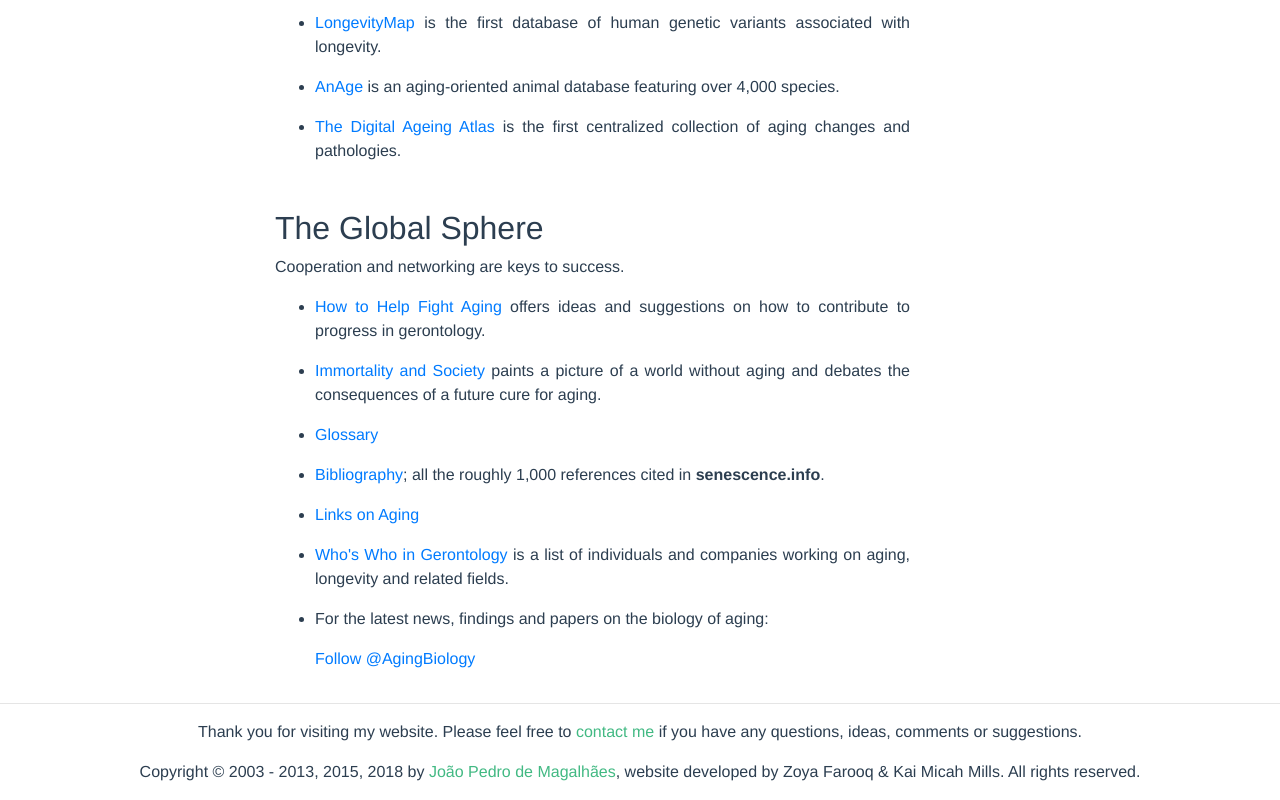
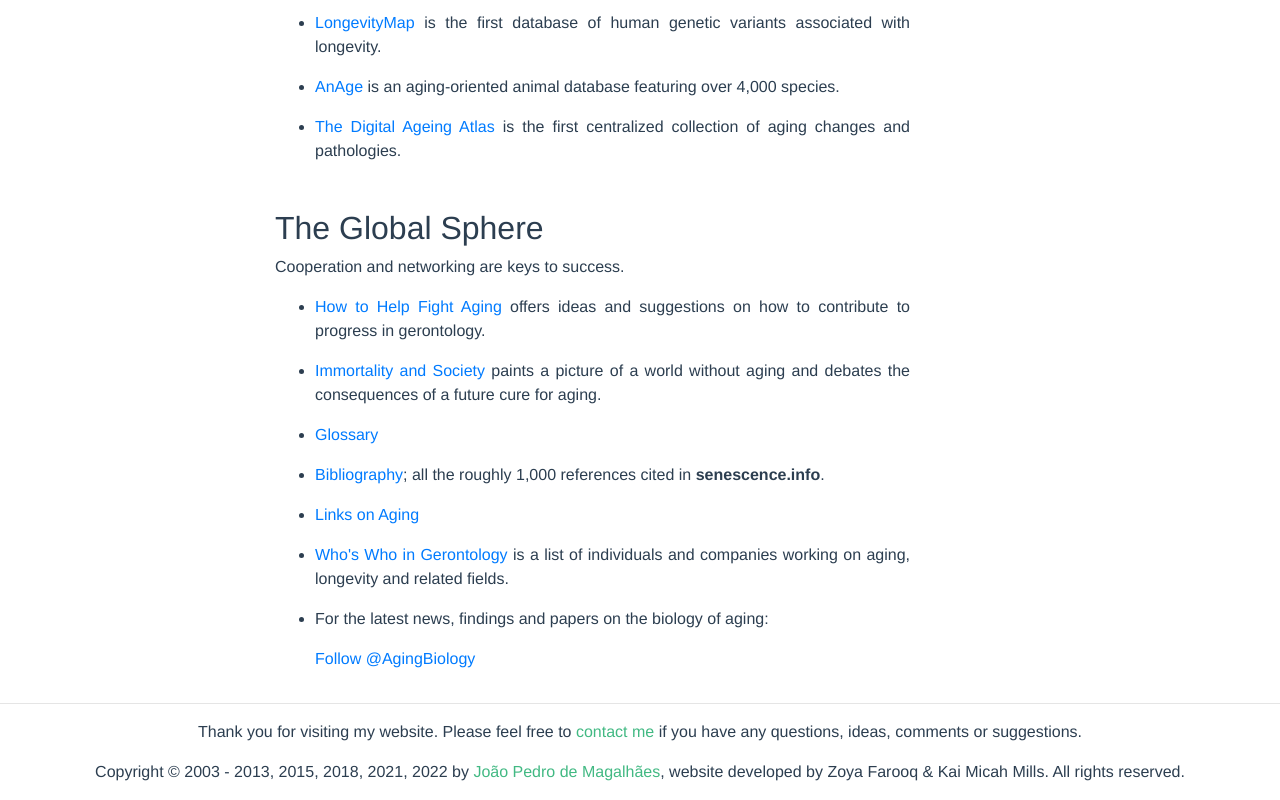
Before and after one commit to maglab/senescence-info, a Vue app: page /home in a window 1280 px wide. Shown: the part 3234-4034 px from the top of the page. Built offline with nearby package versions, Linux system fonts and the light colour scheme; what vue-youtube-embed, vuejs-twitter-feed would draw is missing.

Commit message:
Update AppFooter.vue

```diff
--- a/src/components/AppFooter.vue
+++ b/src/components/AppFooter.vue
@@ -3,7 +3,7 @@
     <hr>
     <p>Thank you for visiting my website. Please feel free to <A href="http://jp.senescence.info/contact.php">contact me</A> if you have any questions, ideas, comments or suggestions.</p>
 
-    <p>Copyright &#169 2003 - 2013, 2015, 2018 by <a href="http://jp.senescence.info">Jo&#227o Pedro de Magalh&#227es</a>, website developed by Zoya Farooq & Kai Micah Mills. All rights reserved.</p>
+    <p>Copyright &#169 2003 - 2013, 2015, 2018, 2021, 2022 by <a href="http://jp.senescence.info">Jo&#227o Pedro de Magalh&#227es</a>, website developed by Zoya Farooq & Kai Micah Mills. All rights reserved.</p>
 
   </footer>
 </template>
```
